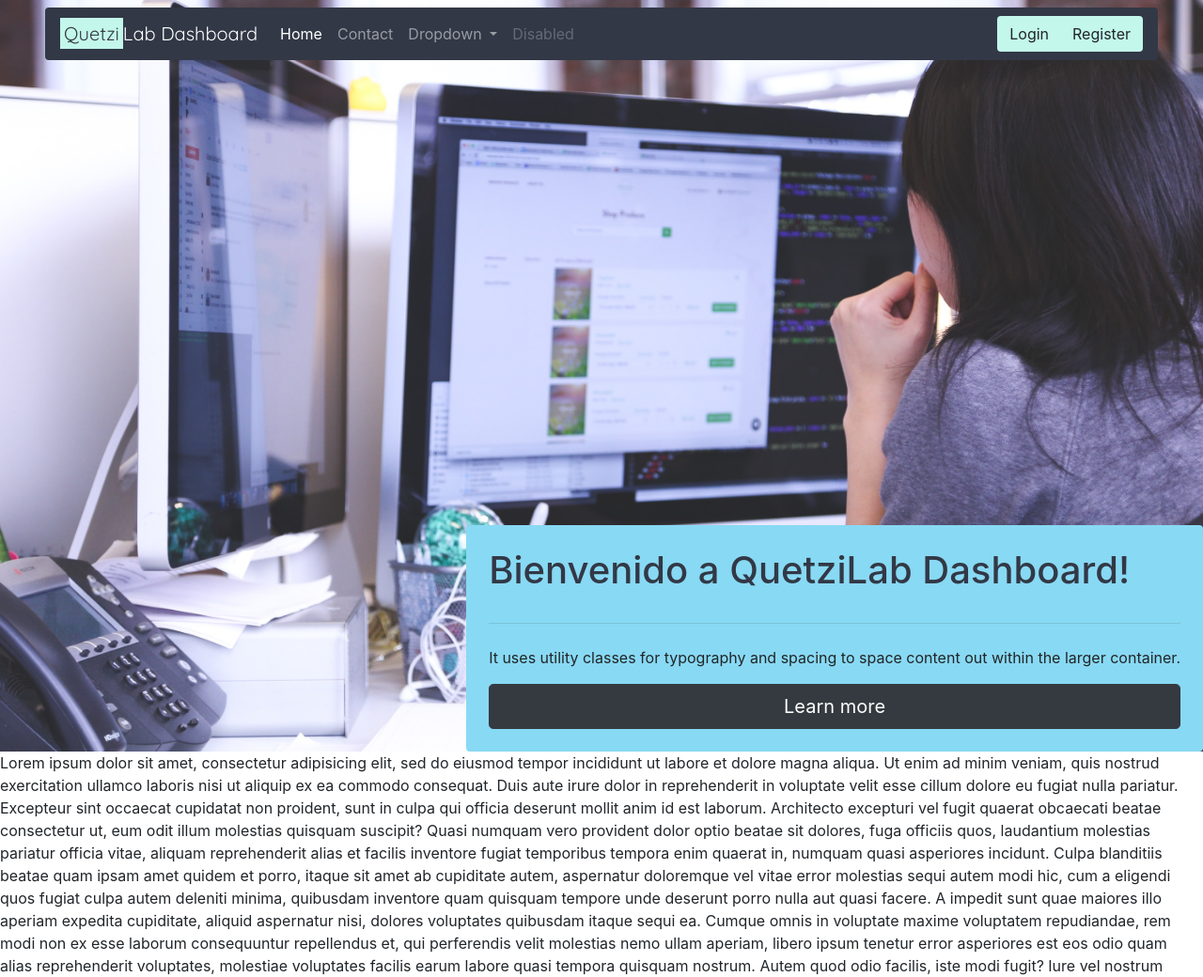
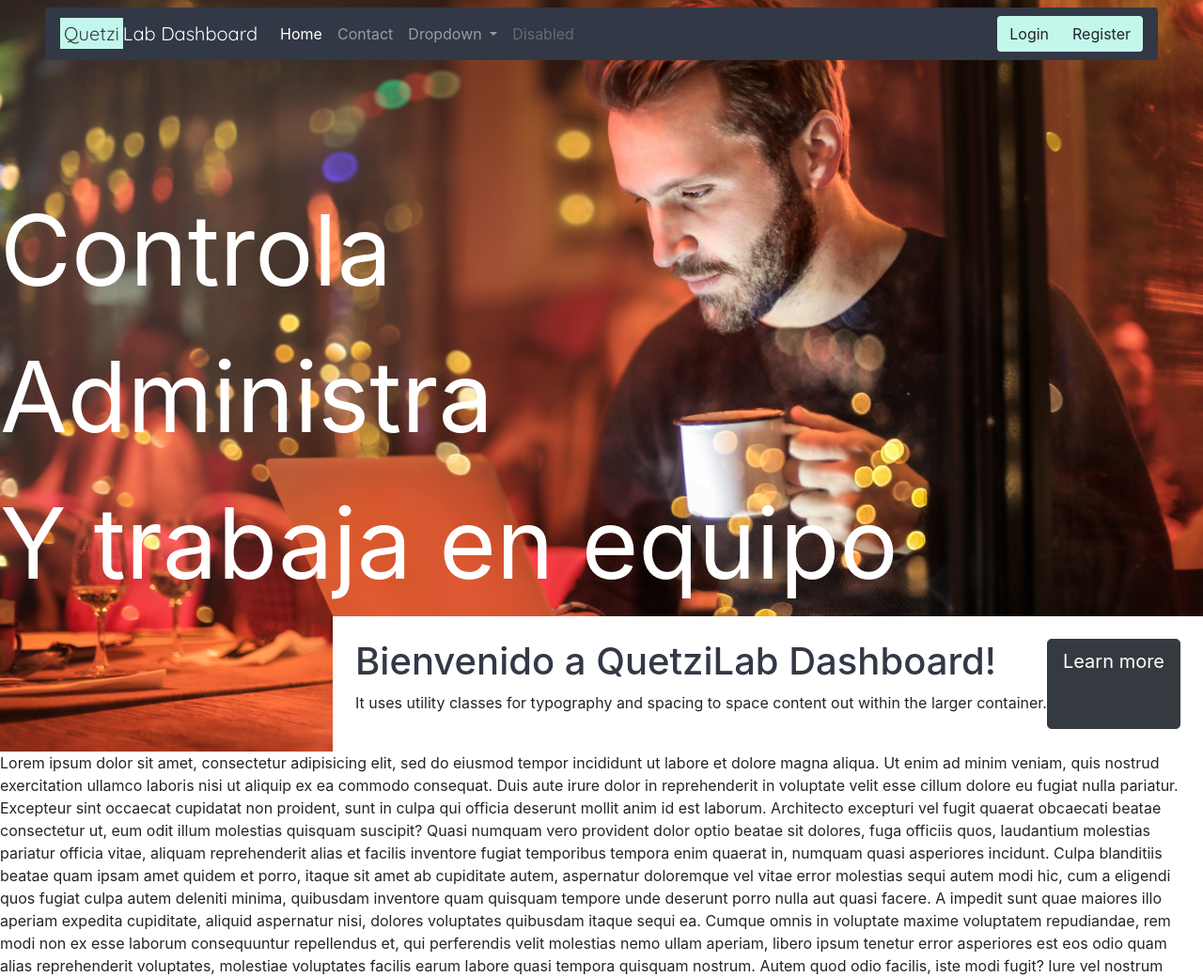
Before and after one commit to EGAMAGZ/QuetziLabsDashboard, a Django app: page / in a window 1280 px wide. Shown: the top 1040 px of the page at 94% size. Run offline with Django 3.2, Linux system fonts and the light colour scheme; some libraries are stand-ins or nearby versions.

Commit message:
Redesigned home.html [AGAIN]

```diff
--- a/core/static/core/css/home.css
+++ b/core/static/core/css/home.css
@@ -5,9 +5,64 @@ body{
 }
 
 #header{
-    background: url('../img/working-woman-person-technology-7375.jpg');
+    background: url('../img/man-holding-mug-in-front-of-laptop-842548.jpg');
     background-position: center;
     background-size: cover;
     background-repeat: no-repeat;
-    background-attachment: fixed;
 }
+
+#header-title{
+    width: 100%;
+}
+
+#header-title span{
+    font-size: 6rem;
+}
+
+/* Small devices (landscape phones, 576px and up) */
+@media (min-width:300px){
+    #header-title {
+        width: auto;
+    }
+    #header-title span{
+        font-size: 2.5rem;
+    }
+}
+@media (min-width: 576px) {
+    #header-title {
+        width: auto;
+    }
+    #header-title span{
+        font-size: 3.5rem;
+    }
+}
+/* Medium devices (tablets, 768px and up) */
+@media (min-width: 768px) {
+    #header-title {
+        width: 100%;
+    }
+    #header-title span{
+        font-size: 4.5rem;
+    }
+}
+
+/* Large devices (desktops, 992px and up) */
+@media (min-width: 992px) {
+    #header-title {
+        width: 100%;
+    }
+    #header-title span{
+        font-size: 5.5rem;
+    }
+}
+
+/* Extra large devices (large desktops, 1200px and up) */
+@media (min-width: 1200px) {
+    #header-title {
+        width: 100%;
+    }
+
+    #header-title span{
+        font-size: 6.5rem;
+    }
+}
--- a/core/templates/core/home.html
+++ b/core/templates/core/home.html
@@ -11,12 +11,16 @@
 {% endblock %}
 {% block homepage-content %}
 <section id="header" class="vh-100 vw-100 d-flex align-items-end flex-column justify-content-end">
-    <div class="card rounded p-4 qtz-background-accent-dark border-0">
-        <h1 class="display-5 text-break qtz-text-color-primary">Bienvenido a QuetziLab Dashboard!</h1>
-        <!-- <p class="lead">This is a simple hero unit, a simple jumbotron-style component for calling extra attention to
-            featured content or information.</p> -->
-        <hr class="my-4">
-        <p>It uses utility classes for typography and spacing to space content out within the larger container.</p>
+    <div id="header-title" class="d-flex flex-column align-items-start justify-content-start">
+        <span class="text-white text-align-start">Controla</span>
+        <span class="text-white">Administra</span>
+        <span class="text-white">Y trabaja en equipo</span>
+    </div>
+    <div class=" d-flex flex-column flex-sm-column flex-md-column flex-lg-row flex-xl-row card qtz-card p-4 bg-white border-0">
+        <div>
+            <h1 class="display-5 text-break qtz-text-color-primary">Bienvenido a QuetziLab Dashboard!</h1>
+            <p>It uses utility classes for typography and spacing to space content out within the larger container.</p>
+        </div>
         <a class="btn btn-dark btn-lg" href="#" role="button">Learn more</a>
     </div>
 </section>
@@ -62,7 +66,7 @@
                         <a href="#" class="text-white">Preguntas Frecuentes</a>
                     </li>
                     <li>
-                        <a href="#!" class="text-white">Link 4</a>
+                        <a href="#" class="text-white">Link 4</a>
                     </li>
                 </ul>
 
@@ -86,7 +90,7 @@
                         <a href="#" class="text-white">Link 3</a>
                     </li>
                     <li>
-                        <a href="#!" class="text-white">Link 4</a>
+                        <a href="#" class="text-white">Link 4</a>
                     </li>
                 </ul>
 
```
Also changed, not shown: core/static/core/img/man-holding-mug-in-front-of-laptop-842548.jpg (added), core/static/core/img/person-touching-open-macbook-on-table-839465.jpg (added).
